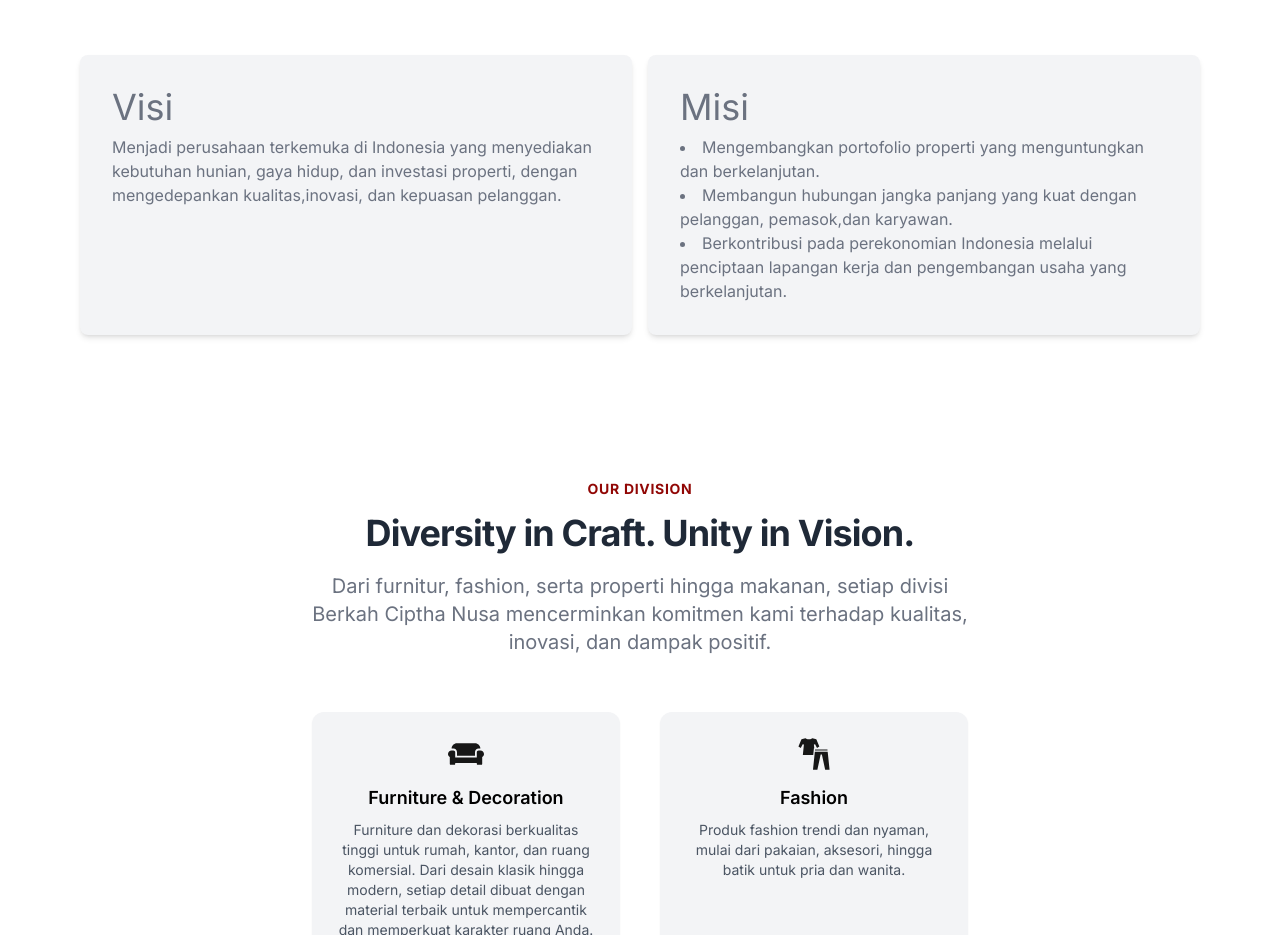
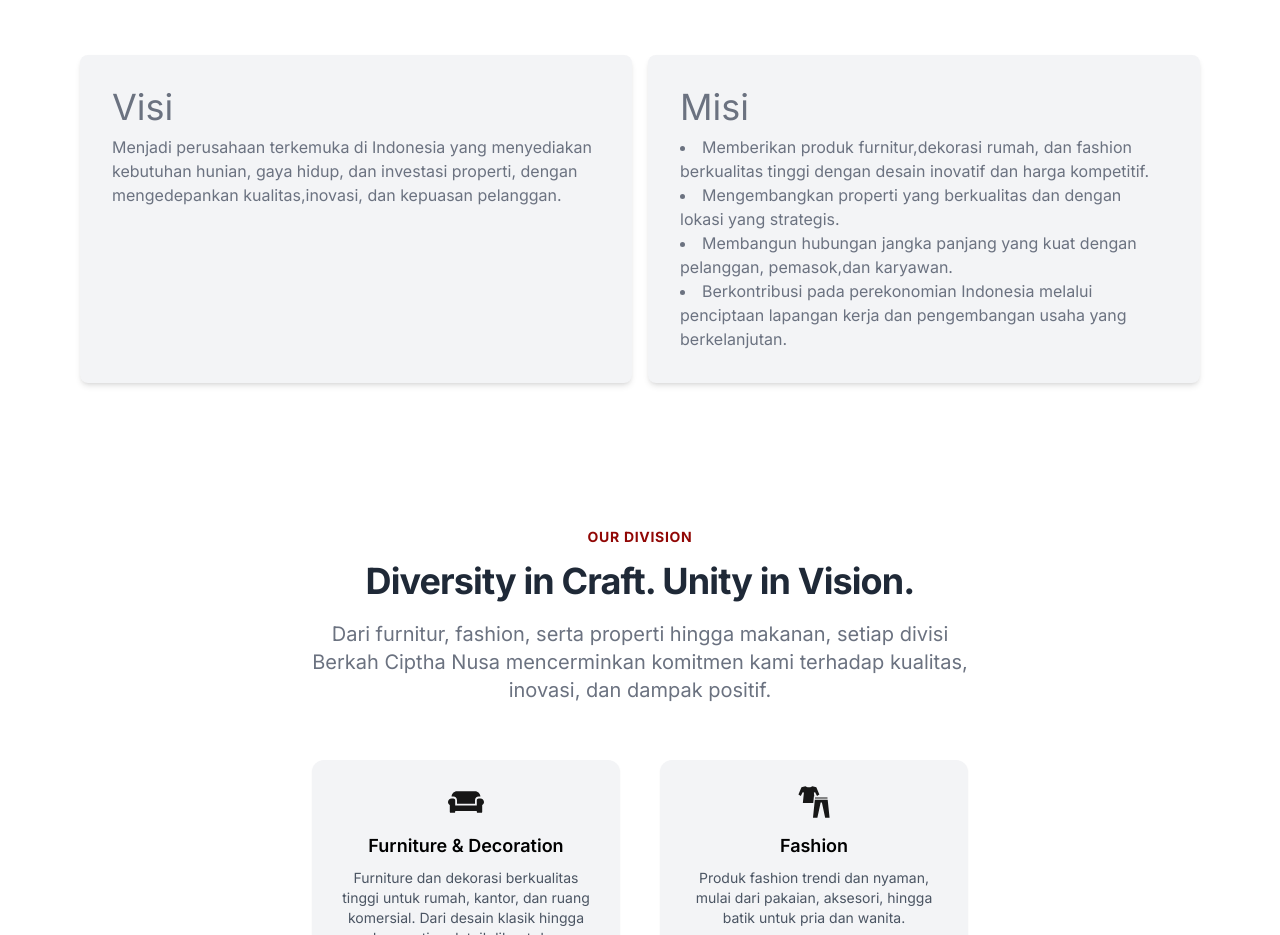
Before and after one commit to rifkyaa/berkah-ciptha-nusa, a Next.js app: page / in a window 1280 px wide. Shown: the part 1000-1935 px from the top of the page. Built offline with nearby package versions, Linux system fonts and the light colour scheme.

Commit message:
Update About.tsx

```diff
--- a/src/components/About.tsx
+++ b/src/components/About.tsx
@@ -12,7 +12,8 @@ export const About = () => {
             <div className="flex flex-col items-start justify-items-center gap-2 bg-gray-100 w-full h-full p-8 rounded-lg shadow-md">
                 <h1 className="text-4xl text-gray-500">Misi</h1>
                 <ul className="text-gray-500 list-disc list-inside">
-                    <li>Mengembangkan portofolio properti yang menguntungkan dan berkelanjutan.</li>
+                    <li>Memberikan produk furnitur,dekorasi rumah, dan fashion berkualitas tinggi dengan desain inovatif dan harga kompetitif.</li>
+                    <li>Mengembangkan properti yang berkualitas dan dengan lokasi yang strategis.</li>
                     <li>Membangun hubungan jangka panjang yang kuat dengan pelanggan, pemasok,dan karyawan.</li>
                     <li>Berkontribusi pada perekonomian Indonesia melalui penciptaan lapangan kerja dan pengembangan usaha yang berkelanjutan.</li>
                 </ul>
```
